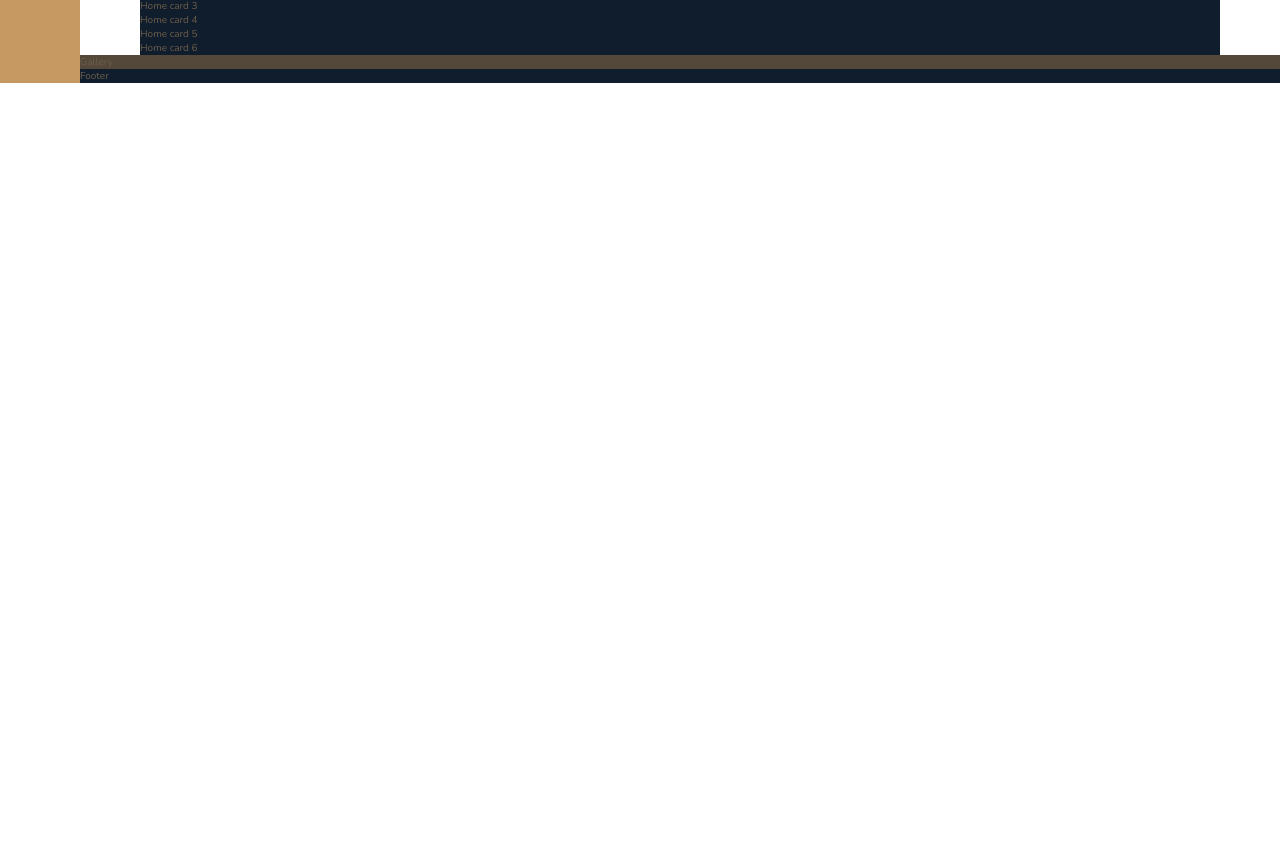
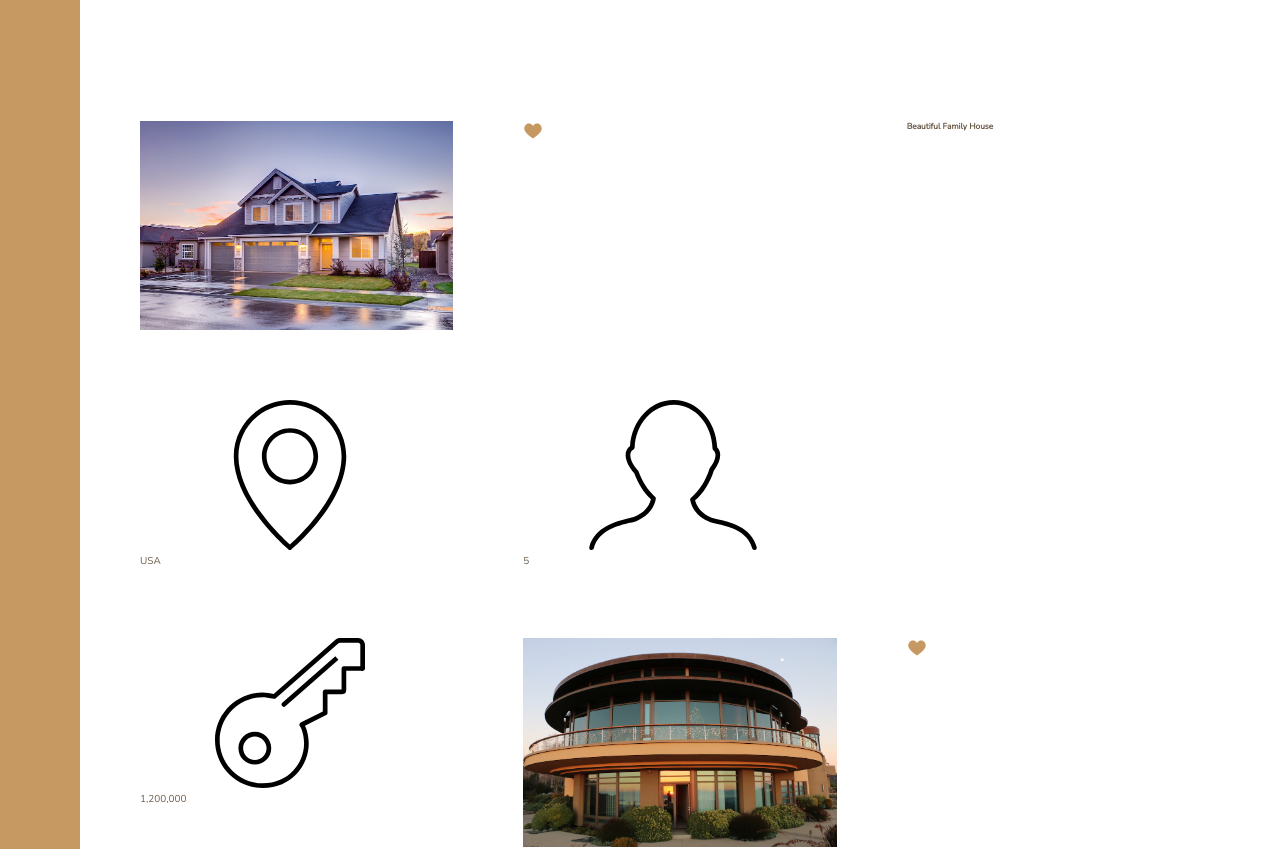
Before and after one commit to thnlsn/livin, a React (Create React App) app: page / in a window 1280 px wide. Shown: the part 1920-2769 px from the top of the page. Before the commit the page ends 2003 px from the top, so only its background shows below. Built offline with nearby package versions, Linux system fonts and the light colour scheme; the HTML template or start-up script is replaced by a standard one.

Commit message:
jsx markup and data pulling from db file working in the homes component

```diff
--- a/src/components/Homes.js
+++ b/src/components/Homes.js
@@ -1,14 +1,51 @@
-import React from 'react';
+import React, { Fragment } from 'react';
 
-const Homes = () => {
+// SVG SPRITES
+import sprite from '../images/sprite.svg';
+
+const Homes = ({ homes }) => {
+  const { properties, icons } = homes;
+
   return (
     <section className='homes'>
-      <div className='home'>Home card 1</div>
-      <div className='home'>Home card 2</div>
-      <div className='home'>Home card 3</div>
-      <div className='home'>Home card 4</div>
-      <div className='home'>Home card 5</div>
-      <div className='home'>Home card 6</div>
+      {properties.map((home, index) => (
+        <Fragment>
+          <img
+            src={home.image}
+            alt={`House ${index}`}
+            className='home__img'
+            key={index}
+          />
+          <svg className='home__like'>
+            <use xlinkHref={`${sprite}${icons.like}`}></use>
+          </svg>
+          <h5 className='home__name'>{home.name}</h5>
+          <div className='home__location'>
+            <svg>
+              <use xlinkHref={`${sprite}${icons.location}`}></use>
+            </svg>
+            <p>{home.location}</p>
+          </div>
+          <div className='home__rooms'>
+            <svg>
+              <use xlinkHref={`${sprite}${icons.rooms}`}></use>
+            </svg>
+            <p>{home.rooms}</p>
+          </div>
+          <div className='home__area'>
+            <svg>
+              <use xlinkHref={`${sprite}${icons.size}`}></use>
+            </svg>
+            <p>{home.area}</p>
+          </div>
+          <div className='home__price'>
+            <svg>
+              <use xlinkHref={`${sprite}${icons.price}`}></use>
+            </svg>
+            <p>{home.price}</p>
+          </div>
+        </Fragment>
+      ))}
     </section>
   );
 };
--- a/src/css/style.css
+++ b/src/css/style.css
@@ -154,8 +154,20 @@ $font-display: 'Josefin Sans', sans-serif; // A thinner more stylized font for t
   margin-bottom: 4rem; }
 
 .homes {
-  background-color: #101d2c;
-  grid-column: center-start / center-end; }
+  grid-column: center-start / center-end;
+  margin: 15rem 0;
+  display: grid;
+  grid-template-columns: repeat(auto-fit, minmax(25rem, 1fr));
+  grid-gap: 7rem; }
+
+.home {
+  background-color: #f9f7f6; }
+  .home__img {
+    width: 100%; }
+  .home__like {
+    fill: #c69963;
+    height: 2rem;
+    width: 2rem; }
 
 .gallery {
   background-color: #54483a;
--- a/src/database.js
+++ b/src/database.js
@@ -52,9 +52,12 @@ const story = {
   },
 };
 
-const homes = [
+const homes = {
+  properties: [
     {
       name: 'Beautiful Family House',
+      image: require('./images/house-1.jpeg'),
+      icon: '#icon-heart-full',
       location: 'USA',
       rooms: 5,
       metersSquared: '325',
@@ -62,6 +65,8 @@ const homes = [
     },
     {
       name: 'Modern Glass Villa',
+      image: require('./images/house-2.jpeg'),
+      icon: '#icon-heart-full',
       location: 'Canada',
       rooms: 6,
       metersSquared: '450',
@@ -69,6 +74,8 @@ const homes = [
     },
     {
       name: 'Cozy Country House',
+      image: require('./images/house-3.jpeg'),
+      icon: '#icon-heart-full',
       location: 'UK',
       rooms: 4,
       metersSquared: '250',
@@ -76,6 +83,8 @@ const homes = [
     },
     {
       name: 'Large Rustical Villa',
+      image: require('./images/house-4.jpeg'),
+      icon: '#icon-heart-full',
       location: 'Portugal',
       rooms: 6,
       metersSquared: '480',
@@ -83,6 +92,8 @@ const homes = [
     },
     {
       name: 'Majestic Palace House',
+      image: require('./images/house-5.jpeg'),
+      icon: '#icon-heart-full',
       location: 'Germany',
       rooms: 18,
       metersSquared: '4230',
@@ -90,11 +101,21 @@ const homes = [
     },
     {
       name: 'Modern Familiy Apartment',
+      image: require('./images/house-6.jpeg'),
+      icon: '#icon-heart-full',
       location: 'Italy',
       rooms: 3,
-    metersSquared: '180',
+      area: '180',
       price: '600,000',
     },
-];
+  ],
+  icons: {
+    like: '#icon-heart-full',
+    location: '#icon-map-pin',
+    rooms: '#icon-profile-male',
+    area: '#icon-expand',
+    price: '#icon-key',
+  },
+};
 
 export { features, story, homes };
--- a/src/sass/_homes.scss
+++ b/src/sass/_homes.scss
@@ -1,4 +1,23 @@
 .homes {
-  background-color: $color-secondary;
   grid-column: center-start / center-end;
+  margin: 15rem 0;
+
+  display: grid;
+  // auto-fit = as many columns as will fit into the column
+  grid-template-columns: repeat(auto-fit, minmax(25rem, 1fr));
+  grid-gap: 7rem;
 }
+
+.home {
+  background-color: $color-grey-light-1;
+
+  &__img {
+    width: 100%;
+  }
+
+  &__like {
+    fill: $color-primary;
+    height: 2rem;
+    width: 2rem;
+  }
+}
```
Lines whose indentation alone changed are shown as unchanged.
